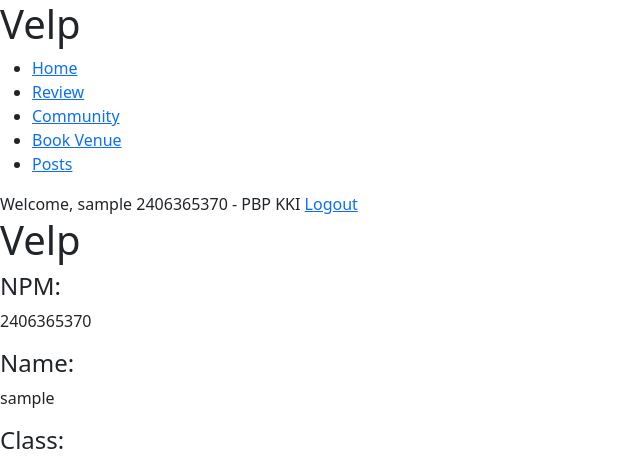
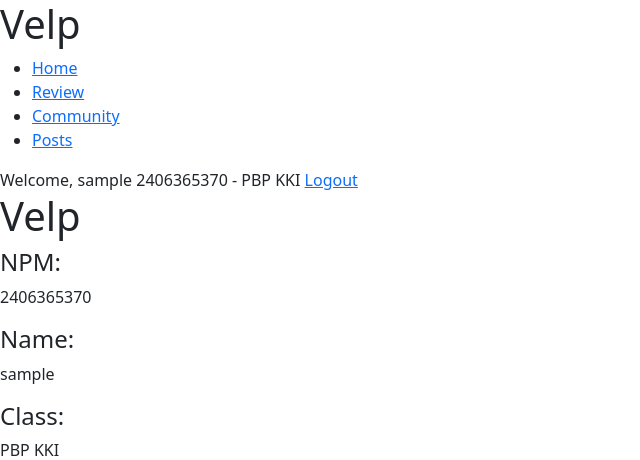
Before and after one commit to pbp-group3-2025/velp, a Django app: page / in a window 1280 px wide. Shown: the top 460 px of the page, without its empty margins (0-640 px from the left). Run offline with Django 5.2, Linux system fonts and the light colour scheme; the visitor is signed in with stand-in values (Sample User, id 1); data that the repository does not hold is empty.

Commit message:
Tidying up some changes

```diff
--- a/templates/navbar.html
+++ b/templates/navbar.html
@@ -9,13 +9,8 @@
     {% endif %}
 
     <li><a href="{% url 'review:add_review_general' %}">Review</a></li>
-    <li><a href="{% url 'main:create_venue' %}">Community</a></li>
-    <li><a href="{% url 'main:create_venue' %}">Book Venue</a></li>
-    <li><a href="{% url 'main:create_venue' %}">Posts</a></li>
-
-    {% if user.is_authenticated  and user.username == "ADMIN" %}
-    <li><a href="{% url 'main:create_venue' %}">Reports</a></li>
-    {% endif %}
+    <li><a href="{% url 'community:group_list' %}">Community</a></li>
+    <li><a href="{% url 'posts:list' %}">Posts</a></li>
   </ul>
 
   {% if user.is_authenticated %}
--- a/velp/urls.py
+++ b/velp/urls.py
@@ -23,4 +23,5 @@ urlpatterns = [
     path('community/', include(('community.urls', 'community'), namespace='community')),
     path('', include(('main.urls', 'main'), namespace='main')),
     path('review/', include('review.urls')),
+    path('posts/', include(('posts.urls', 'posts'), namespace='posts')),
 ]
```
